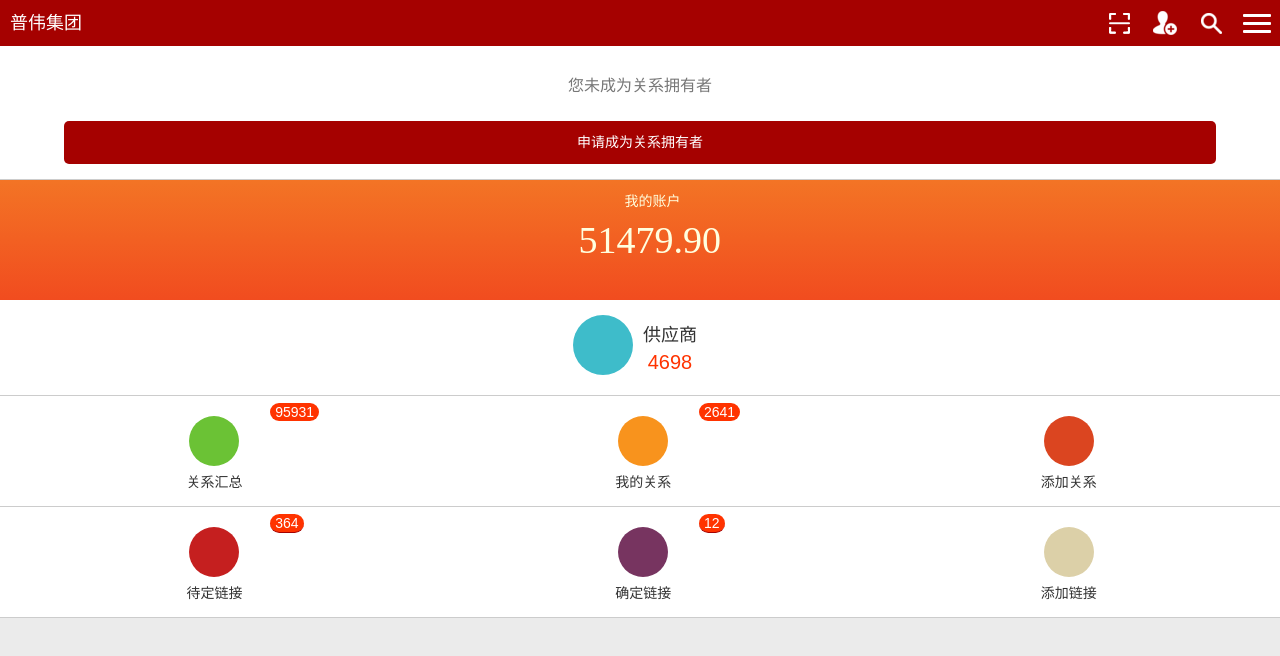
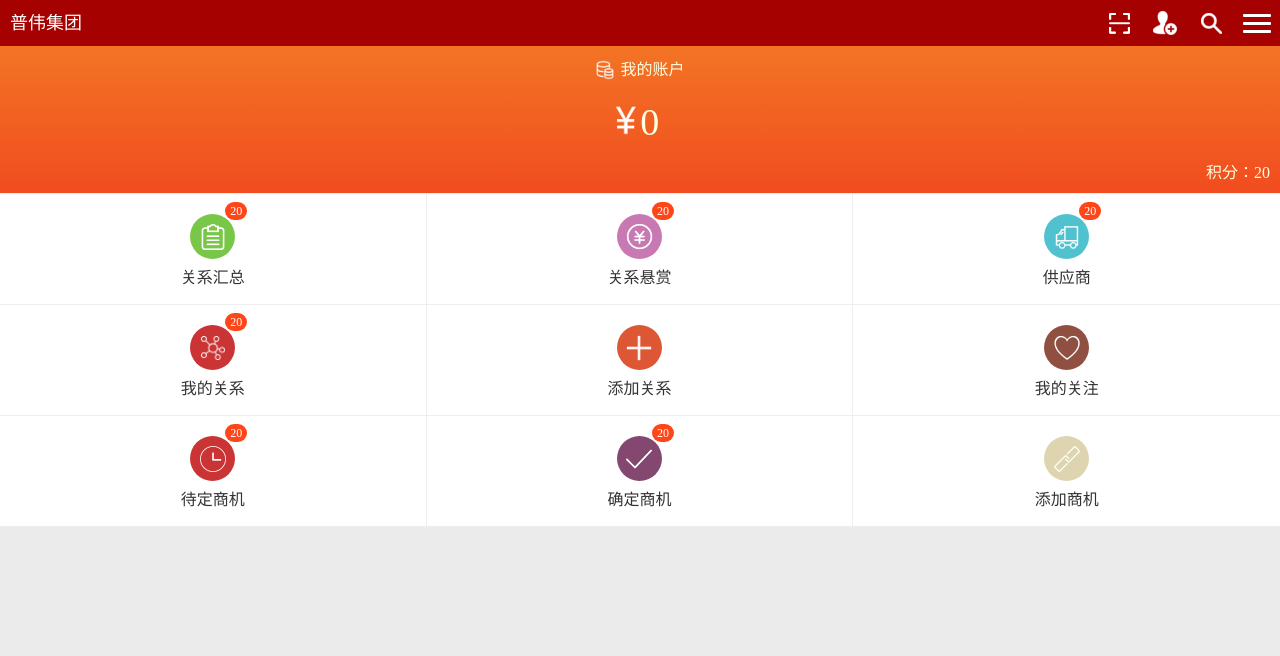
Before and after one commit to cccikov/relationship, a website: page onetime/首页.html in a window 1280 px wide. Drawn offline with Linux system fonts and the light colour scheme.

Commit message:
修改关系共享主页

```diff
--- a/onetime/css/common.css
+++ b/onetime/css/common.css
@@ -5,7 +5,7 @@ html{
 body {
 	margin: 0;
 	padding: 0;
-	font: 14px PingHei, 'Hiragino Sans GB', 'Microsoft YaHei';
+	font: 16px PingHei, 'Hiragino Sans GB', 'Microsoft YaHei';
 	background: #ebebeb;
 }
 /*共用演示*/
--- a/onetime/首页.html
+++ b/onetime/首页.html
@@ -1,5 +1,6 @@
 <!DOCTYPE html>
 <html lang="en">
+
 	<head>
 		<meta charset="UTF-8">
 		<meta name="viewport" content="width=device-width, user-scalable=no, initial-scale=1.0, maximum-scale=1.0, minimum-scale=1.0" />
@@ -14,25 +15,29 @@
 		<script src="js/jquery-1.11.3.min.js" type="text/javascript" charset="utf-8"></script>
 		<script src="js/common.js" type="text/javascript" charset="utf-8"></script>
 		<style>
-	#content{
-	  		background:#fff;
-	  		padding-bottom:  0px;
+			#content {
+				background: #fff;
+				padding-bottom: 0px;
 			}
 			/*未注册情况下选项框*/
+
 			.selectBox {
 				padding: 15px 0;
 				border-bottom: 1px solid #ccc;
 				text-align: center;
 			}
+
 			.selectBox p {
 				line-height: 50px;
 				font-size: 16px;
 				color: #777;
 			}
+
 			.selectBox div {
 				width: 90%;
 				margin: 0 auto;
 			}
+
 			.selectBox a {
 				display: block;
 				float: left;
@@ -45,19 +50,19 @@
 				color: #fff;
 			}
 			/*头部我的账户*/
+
 			.account {
 				position: relative;
-		  height: 120px;
 				text-align: center;
 				background-image: -webkit-linear-gradient(top, #f37425, #f14c1f);
 				color: #FFFFDF;
 			}
+
 			.account p {
-		  position: absolute;
-		  top: 10px;
-		  left: 0;
-		  width: 100%;
+				padding: 10px 0;
+				margin: 0;
 			}
+
 			.account p:before {
 				content: "";
 				display: inline-block;
@@ -65,244 +70,125 @@
 				height: 20px;
 				margin: -3px 5px 0 0;
 				vertical-align: middle;
-		  background: url(${contextPath}/img/relation/money.png) center center no-repeat;
+				background: url(img/mall/money.png) center center no-repeat;
 				background-size: contain;
 			}
+
 			.account .rmb {
 				width: 100%;
-		  line-height: 120px;
+				padding: 10px 0 15px;
 				font-size: 38px;
 			}
+
 			.account .rmb:before {
 				content: "";
 				display: inline-block;
 				width: 40px;
 				height: 40px;
 				margin: -5px -15px;
-		  background: url(${contextPath}/img/relation/rmb.png) center center no-repeat;
+				background: url(img/share/rmb.png) center center no-repeat;
 				background-size: contain;
 			}
-		/*供应商*/
-		.vendor {
+
+			.account .integral {
+				padding: 0 10px 10px;
+				text-align: right
+			}
+			/*九宫格 大块*/
+			.work-group{
+				border-bottom: 1px solid #eee;
+			}
+			.work-group:first-of-type{
+				border-top: 1px solid #eee;
+			}
+			/*九宫格 单元*/
+			.work-item{
+				float: left;
+				width: 33.3333333333333333333333%;
+				height: 110px;
+				border-right: 1px solid #eee;
+				text-align:center;
+			}
+			.work-item:nth-of-type(3){
+				border-right: none;
+			}
+			.work-item>span {
+				display: block;
+			}
+
+			.work-item .icon {
 				position: relative;
-		  border-bottom: 1px solid #ccc;
-		  padding: 15px 0;
-		  font-size: 16px;
-		  text-align: center;
-		}
-		.vendor .big {
-		  margin: 0 auto;
-		}
-		.vendor .left {
-		  float: left;
-		}
-		.vendor .left i {
 				display: block;
-		  width: 60px;
-		  height: 60px;
-		  margin-bottom: 5px;
-		  border-radius: 30px;
-		  background-color: #3EBCCA;
-		  background-image: url(${contextPath}/img/relation/vendor.png);
-		  background-repeat: no-repeat;
-		  background-size: contain;
-		  background-position: center;
-		}
-		.vendor .right {
-		  float: left;
-		}
-		.vendor .right span {
-		  display: block;
-		  margin: 5px 10px;
-		}
-		.vendor .right .up {
-		  font-size: 18px;
-		}
-		.vendor .right .down {
-		  max-width: 109px;
-		  font-family: Arial;
-		  font-size: 20px;
-		  color: #ff3300;
-		}
-		/*关系*/
-		.stock {
-		  border-bottom: 1px solid #ccc;
-		}
-		.stock div {
-		  float: left;
-		  padding: 20px 0;
-		  text-align: center;
-		}
-		.stock div span {
-		  display: block;
-		  margin: 0 0 15px 0;
-		  font-size: 14px;
-		}
-		.stock .relation,
-		.stock .collect {
-		  position: relative;
-		  width: 33.5%;
-		  height: 110px;
-		  background: url(${contextPath}/img/relation/line.png) center right no-repeat;
-		}
-		.stock .collect {
-		  padding: 0;
-		  margin: 0;
-		}
-		.stock .collect i {
-		  display: block;
-		  width: 50px;
-		  height: 50px;
+				width: 45px;
+				height: 45px;
 				margin: 20px auto;
 				margin-bottom: 5px;
 				border-radius: 25px;
-		  background-color: #6BC235;
-		  background-image: url(${contextPath}/img/relation/collect.png);
 				background-repeat: no-repeat;
 				background-size: 35px;
-		  background-position: center 6px;
+				background-position: center;
+				opacity: .9;
 			}
-		.stock .relation {
-		  padding: 0;
-		  margin: 0;
-		}
-		.stock .relation i {
-		  display: block;
-		  width: 50px;
-		  height: 50px;
-		  margin: 20px auto;
-		  margin-bottom: 5px;
-		  border-radius: 25px;
-		  background-color: #F8931D;
-		  background-image: url(${contextPath}/img/relation/relation.png);
-		  background-repeat: no-repeat;
-		  background-size: 33px;
-		  background-position: center 9px;
-		}
-		.stock .puls {
-		  position: relative;
-		  width: 33%;
-		  height: 110px;
-		  padding: 0;
-		  margin: 0;
-		}
-		.stock .puls i {
-		  display: block;
-		  width: 50px;
-		  height: 50px;
-		  margin: 20px auto;
-		  margin-bottom: 5px;
-		  border-radius: 25px;
-		  background-color: #DB4520;
-		  background-image: url(${contextPath}/img/relation/puls.png);
-		  background-repeat: no-repeat;
-		  background-size: contain;
-		  background-position: center;
-		}
-		/*右上角数据提示*/
-		.stock .numb {
+
+			.work-item .icon span {
 				position: absolute;
-		  top: 6%;
-		  left: 63%;
+				left: 35px;
+				top: -12px;
+				line-height: 16px;
+				min-width: 18px;
 				padding: 1px 5px;
 				border-radius: 10px;
+				font-size: 12px;
 				background: #ff3300;
 				color: #fff;
 			}
-		.stock .numb span {
-		  margin: 0;
-		  font-family: Arial;
+
+			.collect .icon{
+				background-color: #6BC235;
+		  		background-image: url(img/share/collect.png);
+		  		background-size:26px;
 			}
-		/*链接*/
-		.connect {
-		  border-bottom: 1px solid #ccc;
+			.reward .icon{
+				background-color: #C36BAC;
+		  		background-image: url(img/share/reward.png);
+		  		background-size:29px;
 			}
-		.connect div {
-		  float: left;
-		  padding: 20px 0;
-		  text-align: center;
+			.relation .icon{
+				background-color: #C51F1F;
+		  		background-image: url(img/share/relation.png);
+		  		background-size:24px;
 			}
-		.connect div span {
-		  display: block;
-		  margin: 0 0 15px 0;
-		  font-size: 14px;
+			.unsure .icon{
+				background-color: #C51F1F;
+		  		background-image: url(img/share/unsure.png);
+				background-size:26px;
 			}
-		.connect .confirm,
-		.connect .unsure {
-		  position: relative;
-		  width: 33.5%;
-		  height: 110px;
-		  background: url(${contextPath}/img/relation/line.png) center right no-repeat;
+			.confirm .icon{
+				background-color: #773460;
+		  		background-image: url(img/share/confirm.png);
+				background-size:26px;
 			}
-		.connect .unsure {
-		  padding: 0;
-		  margin: 0;
+			.add .icon{
+				background-color: #DCD0A8;
+		  		background-image: url(img/share/add.png);
+				background-size:26px;
 			}
-		.connect .unsure i {
-		  display: block;
-		  width: 50px;
-		  height: 50px;
-		  margin: 20px auto;
-		  margin-bottom: 5px;
-		  border-radius: 25px;
-		  background-color: #C51F1F;
-		  background-image: url(${contextPath}/img/relation/unsure.png);
-		  background-repeat: no-repeat;
-		  background-size: 36px;
-		  background-position: center;
+			.vendor .icon{
+				background-color: #3EBCCA;
+		  		background-image: url(img/share/vendor.png);
+		  		background-size:32px;
 			}
-		.connect .confirm {
-		  padding: 0;
-		  margin: 0;
+			.puls .icon{
+				background-color: #DB4520;
+		  		background-image: url(img/share/puls.png);
+				background-size:36px;
 			}
-		.connect .confirm i {
-		  display: block;
-		  width: 50px;
-		  height: 50px;
-		  margin: 20px auto;
-		  margin-bottom: 5px;
-		  border-radius: 25px;
-		  background-color: #773460;
-		  background-image: url(${contextPath}/img/relation/confirm.png);
-		  background-repeat: no-repeat;
-		  background-size: 35px;
-		  background-position: center;
+			.attn .icon{
+				background-color: #843E2D;
+		  		background-image: url(img/share/attn.png);
+				background-size:30px;
 			}
-		.connect .add {
-		  position: relative;
-		  width: 33%;
-		  height: 110px;
-		  padding: 0;
-		  margin: 0;
-		}
-		.connect .add i {
-		  display: block;
-		  width: 50px;
-		  height: 50px;
-		  margin: 20px auto;
-		  margin-bottom: 5px;
-		  border-radius: 25px;
-		  background-color: #DCD0A8;
-		  background-image: url(${contextPath}/img/relation/add.png);
-		  background-repeat: no-repeat;
-		  background-size: 35px;
-		  background-position: center;
-		}
-		/*右上角数据提示*/
-		.connect .numb {
-		  position: absolute;
-		  top: 6%;
-		  left: 63%;
-		  border-bottom: 1px solid #a50100;
-		  border-radius: 10px;
-		  padding: 1px 5px;
-		  background: #ff3300;
-		  color: #fff;
-		}
-		.connect .numb span {
-		  margin: 0;
-		  font-family: Arial;
-		}
+			/*关系共享介绍*/
 
 			.readme {
 				background: #fff;
@@ -401,6 +287,7 @@
 			}
 		</style>
 	</head>
+
 	<body>
 		<div id="wrap">
 			<!--导航条-->
@@ -423,7 +310,6 @@
 					</li>
 				</ul>
 			</nav>
-
 
 			<!--侧栏-->
 			<div id="sideBlock">
@@ -467,80 +353,107 @@
 				</div>
 			</div>
 			<!--=================================================================================================-->
-		<!--内容-->
 			<div id="content">
 				<!-- 未注册情况下选项框 -->
-			<div class="selectBox clearfix">
+				<!--<div class="selectBox clearfix">
 					<p>您未成为关系拥有者</p>
 					<div class="clearfix">
-					<a href="javascript:void(0);" style="margin-right: 5px;">申请成为关系拥有者</a>
+						<a onclick="toApplyContact()" style="margin-right: 5px;">
+							申请成为关系拥有
+						</a>
 					</div>
-			</div>
+				</div>-->
 				<!-- 头部我的账户 -->
 				<div class="account clearfix">
 					<p>我的账户</p>
 					<div class="rmb">
-					<span>51479.90</span>
+						<span>0</span>
+					</div>
+					<!-- 积分 -->
+					<div class="integral">积分：20</div>
+				</div>
+
+				<div class="work">
+					<!-- 寻找关系,关系悬赏,我的关系 -->
+					<div class="work-group clearfix">
+						<!-- 寻找关系 -->
+						<div class="work-item collect" onclick="toResourceFun('all')">
+							<i class="icon">
+								<span>20</span>
+							</i>
+							<span>关系汇总</span>
+						</div>
+						<!-- 关系悬赏 -->
+						<div class="work-item reward" onclick="toResourceFun('all')">
+							<i class="icon">
+								<span>20</span>
+							</i>
+							<span>关系悬赏</span>
+						</div>
+						<!-- 供应商 -->
+						<div class="work-item vendor" onclick="toSupplierProductList()">
+							<i class="icon">
+								<span>20</span>
+							</i>
+							<span>供应商</span>
 						</div>
 					</div>
+
 					<!-- 供应商 -->
-			<div class="vendor clearfix">
-				<div class="big clearfix">
-					<div class="left">
-						<i></i>
+					<div class="work-group clearfix">
+						<!-- 我的关系 -->
+						<div class="work-item relation" onclick="toResourceFun('my')">
+							<i class="icon">
+								<span>20</span>
+							</i>
+							<span>我的关系</span>
 						</div>
-					<div class="right">
-						<span class="up">供应商</span>
-						<span class="down">4698</span>
+						<!-- 添加关系 -->
+						<div class="work-item puls" onclick="toResourceFun('add')">
+							<i class="icon"></i>
+							<span>添加关系</span>
+						</div>
+
+						<!-- 我的关注 -->
+						<div class="work-item attn" onclick="toResourceFun('add')">
+							<i class="icon"></i>
+							<span>我的关注</span>
+						</div>
+					</div>
+
+					<!-- 待定商机,确定商机,添加商机 -->
+					<div class="work-group clearfix">
+						<!-- 待定商机 -->
+						<div class="work-item unsure" onclick="toRecommendFun('wait')">
+							<i class="icon">
+								<span>20</span>
+							</i>
+							<span>待定商机</span>
+						</div>
+						<!-- 确定商机 -->
+						<div class="work-item confirm" onclick="toRecommendFun('pass')">
+							<i class="icon">
+								<span>20</span>
+							</i>
+							<span>确定商机</span>
+						</div>
+						<!-- 添加商机 -->
+						<div class="work-item add" onclick="toRecommendFun('add')">
+							<i class="icon"></i>
+							<span>添加商机</span>
 						</div>
 					</div>
 				</div>
-			<script>
-				$(function(){
-					$(".big").width($(".left").width()+$(".right").width());
-				})
-			</script>
-			<!-- 关系 -->
-			<div class="stock clearfix">
-				<div class="collect">
-					<i></i>
-					<span>关系汇总</span>
-					<div class="numb"><span>95931</span></div>
+
 			</div>
-				<div class="relation">
-					<i></i>
-					<span>我的关系</span>
-					<div class="numb"><span>2641</span></div>
+
+			<div class="readme">
+				<button id="showReadme">点击查看关系共享介绍</button>
 			</div>
-				<div class="puls">
-					<i></i>
-					<span>添加关系</span>
-				</div>
-			</div>
-			<!-- 链接 -->
-			<div class="connect clearfix">
-				<div class="unsure">
-					<i></i>
-					<span>待定链接</span>
-					<div class="numb"><span>364</span></div>
-				</div>
-				<div class="confirm">
-					<i></i>
-					<span>确定链接</span>
-					<div class="numb"><span>12</span></div>
-				</div>
-				<div class="add">
-					<i></i>
-					<span>添加链接</span>
-				</div>
-			</div>
-			<!-- 底部的两个按钮 -->
-			<!-- <div class="btn">
-				<div class="apply">
-					<a href="javascript:void(0);">申请成为供应商</a>
-				</div>
-			</div> -->
+			<div class="animated" id="readmeContent">
+				<pre>我是介绍我是介绍</pre>
 			</div>
 		</div>
 	</body>
+
 </html>
```
Also changed, not shown: onetime/img/share/attn.png (added), onetime/img/share/reward.png (added). Lines whose indentation alone changed are shown as unchanged.
